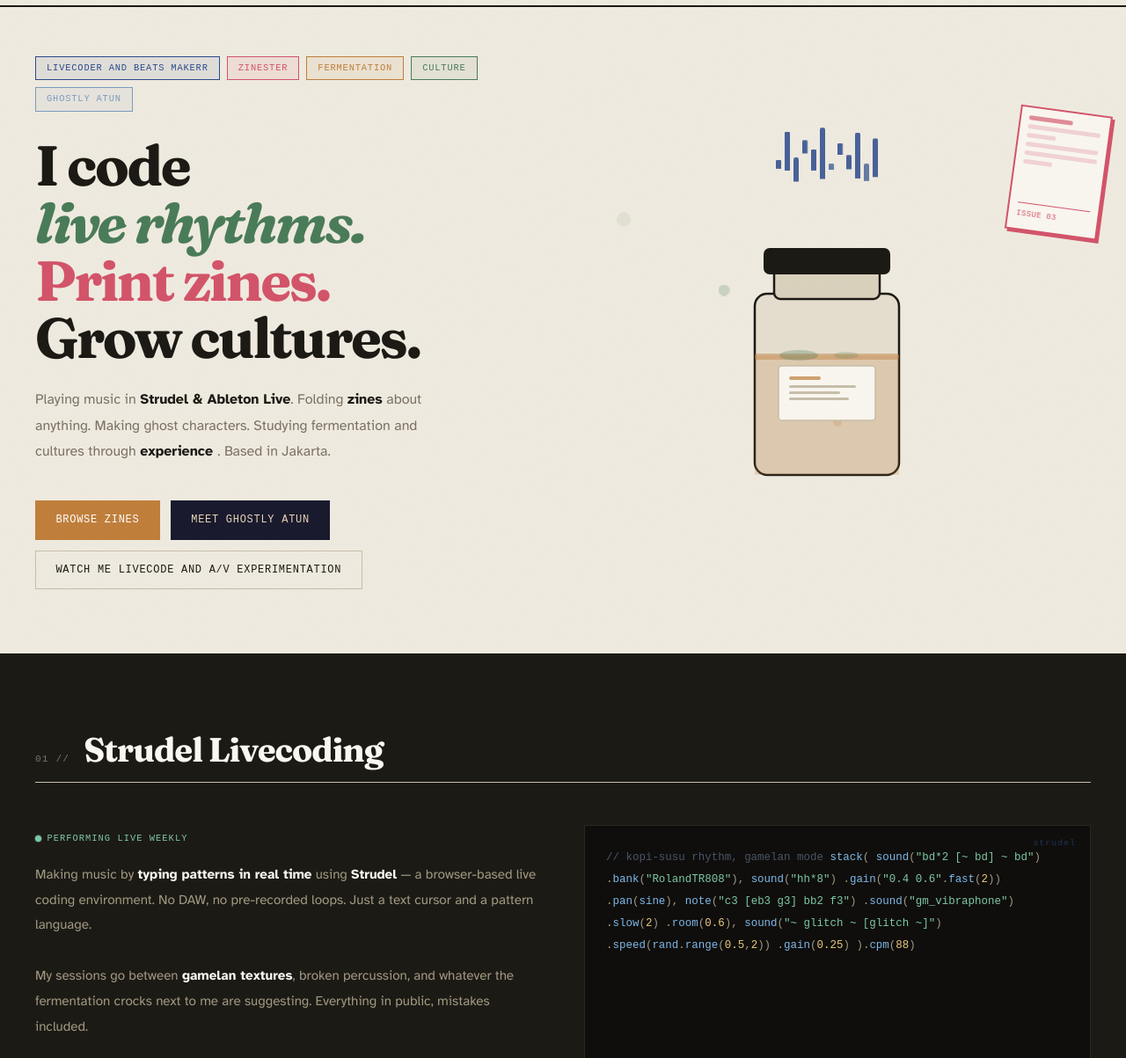
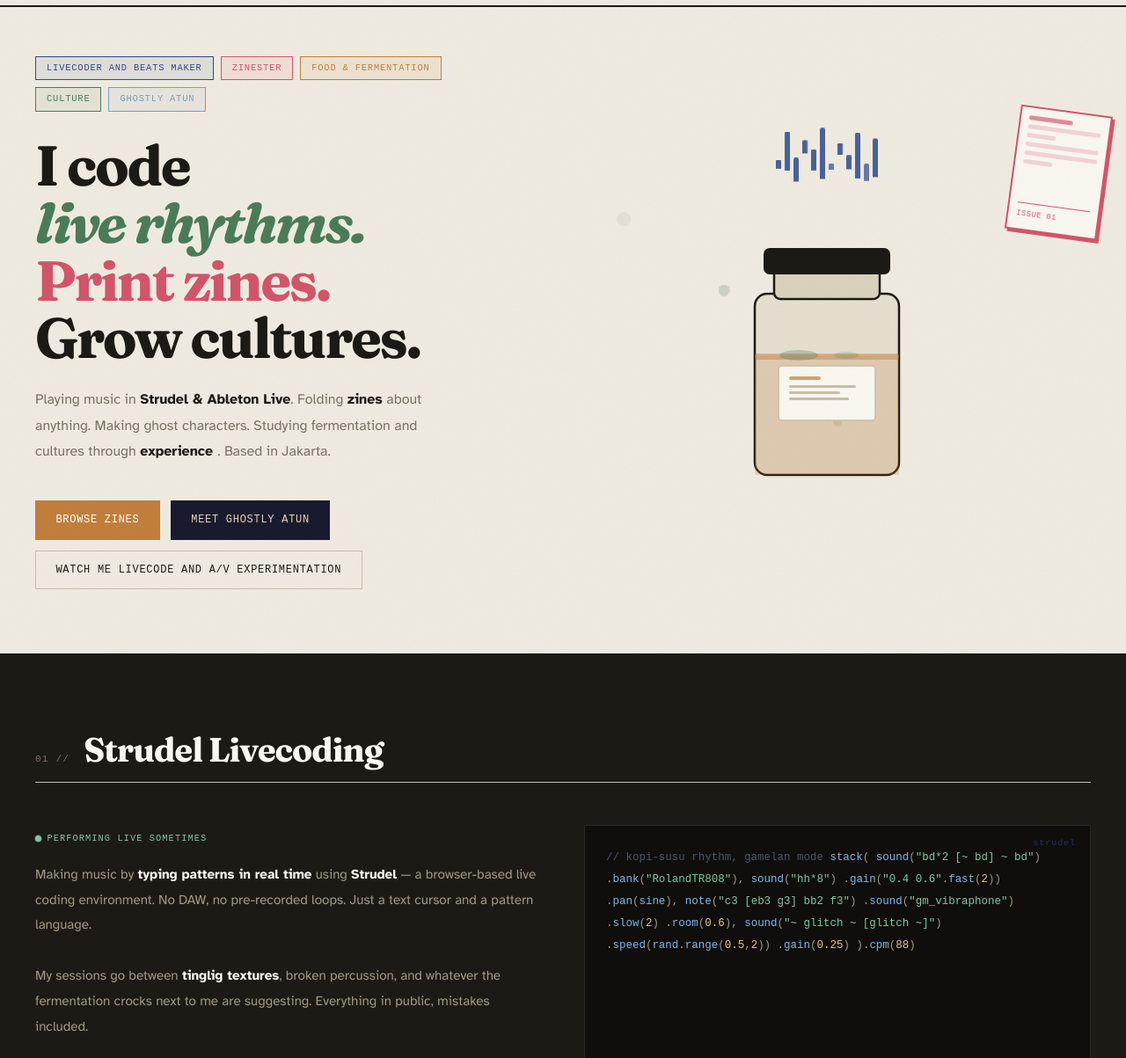
Before and after one commit to bymippy/bymippyweb, a plain HTML site: page index.html in a window 1280 px wide. Shown: the part 57-1260 px from the top of the page at 88% size. Drawn offline with Linux system fonts and the light colour scheme; a web font is replaced by a local one.

Commit message:
Update branding and content in index.html
Updated various text elements in the HTML file to reflect new branding and content changes.

```diff
--- a/index.html
+++ b/index.html
@@ -206,9 +206,9 @@ footer{background:var(--ink);color:var(--cream);padding:4rem 2.5rem 2rem;}
 <div class="hero">
   <div class="hero-text">
     <div class="hero-tags">
-      <span class="pill pill-blue">Livecoder and beats makerr</span>
+      <span class="pill pill-blue">Livecoder and beats maker</span>
       <span class="pill pill-pink">Zinester</span>
-      <span class="pill pill-koji">Fermentation</span>
+      <span class="pill pill-koji">Food & Fermentation</span>
       <span class="pill pill-mold">Culture</span>
       <span class="pill pill-ghost">Ghostly Atun</span>
     </div>
@@ -219,7 +219,7 @@ footer{background:var(--ink);color:var(--cream);padding:4rem 2.5rem 2rem;}
       Grow cultures.
     </h1>
     <p class="hero-sub">
-      Playing music in <strong>Strudel & Ableton Live</strong>. Folding <strong>zines</strong> about anything. Making ghost characters. Studying fermentation and cultures through <strong>experience </strong>. Based in Jakarta.
+      Playing music in <strong>Strudel & Ableton Live</strong>. Folding <strong>zines</strong> about anything. Making ghost characters. Studying fermentation and cultures through <strong> experience </strong>. Based in Jakarta.
     </p>
     <div class="hero-actions">
       <a href="#zines" class="btn btn-koji">Browse Zines</a>
@@ -266,7 +266,7 @@ footer{background:var(--ink);color:var(--cream);padding:4rem 2.5rem 2rem;}
     <div class="zine-float">
       <div class="zl b"></div><div class="zl"></div><div class="zl s"></div>
       <div class="zl"></div><div class="zl"></div><div class="zl s"></div>
-      <div class="zstamp">ISSUE 03</div>
+      <div class="zstamp">ISSUE 01</div>
     </div>
     <div class="spore" style="width:28px;height:28px;left:55px;top:195px;animation-duration:6s;"></div>
     <div class="spore" style="width:16px;height:16px;left:175px;top:245px;animation-duration:8s;animation-delay:2s;"></div>
@@ -282,14 +282,14 @@ footer{background:var(--ink);color:var(--cream);padding:4rem 2.5rem 2rem;}
     </div>
     <div class="strudel-grid">
       <div class="strudel-about">
-        <div class="live-badge"><div class="live-dot"></div> Performing live weekly</div>
+        <div class="live-badge"><div class="live-dot"></div> Performing live sometimes </div>
         <p>Making music by <strong>typing patterns in real time</strong> using <strong>Strudel</strong> — a browser-based live coding environment. No DAW, no pre-recorded loops. Just a text cursor and a pattern language.</p>
         <br>
-        <p>My sessions go between <strong>gamelan textures</strong>, broken percussion, and whatever the fermentation crocks next to me are suggesting. Everything in public, mistakes included.</p>
+        <p>My sessions go between <strong> tinglig textures</strong>, broken percussion, and whatever the fermentation crocks next to me are suggesting. Everything in public, mistakes included.</p>
         <div style="display:flex;gap:0.75rem;flex-wrap:wrap;margin-top:1.5rem;">
           <a href="https://strudel.cc" target="_blank" class="btn-code">strudel.cc &#8599;</a>
           <a href="#" class="btn-code">Past sessions</a>
-          <a href="#" class="btn-code">YouTube archive</a>
+          <a href="" class="btn-code">YouTube archive</a>
         </div>
       </div>
       <div class="code-block">
@@ -509,7 +509,7 @@ footer{background:var(--ink);color:var(--cream);padding:4rem 2.5rem 2rem;}
 <footer id="contact">
   <div class="footer-inner">
     <div class="footer-col">
-      <h4>Zine Tofeh and Things</h4>
+      <h4> Miffy Zine and Things</h4>
       <p>Strudel livecoder, zinester, fermentation researcher, and creator of Ghostly Atun. Jakarta, Indonesia.</p>
     </div>
     <div class="footer-col">
@@ -529,7 +529,7 @@ footer{background:var(--ink);color:var(--cream);padding:4rem 2.5rem 2rem;}
     </div>
   </div>
   <div class="footer-bottom">
-    <span>&#169; 2025 Zine Tofeh and Things &mdash; Jakarta, ID</span>
+    <span>&#169; 2025 Miffy Zine and Things &mdash; Jakarta, ID</span>
     <span>Strudel &middot; Zines &middot; Ghostly Atun &middot; Fermentation</span>
   </div>
 </footer>
```
